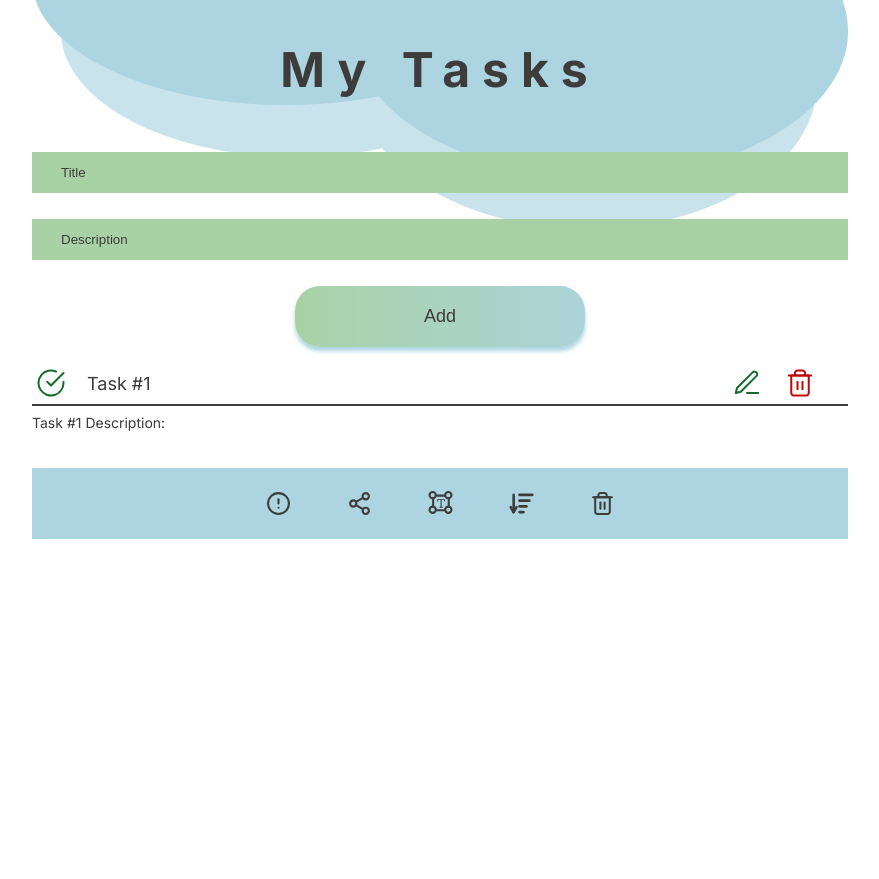
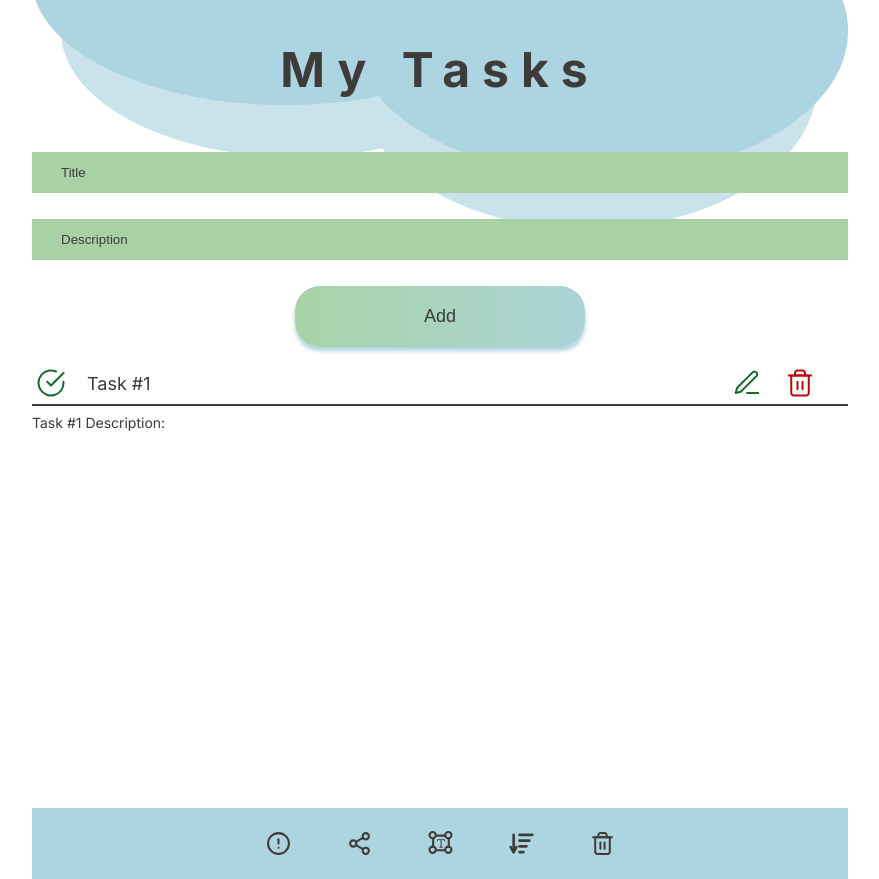
Before and after one commit to SSTEPANOVV/todo, a React (Vite) app: page / in a window 1280 px wide. Shown: the whole page, without its empty margins (200-1079 px from the left). Before the commit the page ends 800 px from the top, so only its background shows below. Built offline with nearby package versions, Linux system fonts and the light colour scheme.

Commit message:
Fix the problem that Footer is not attached to the bottom of the page

```diff
--- a/src/index.css
+++ b/src/index.css
@@ -87,6 +87,10 @@ body {
 }
 
 /* ================================== BODY ================================== */
+.main {
+    min-height: 55vh;
+}
+
 .main_task {
     margin-bottom: 34px;
 }
```
